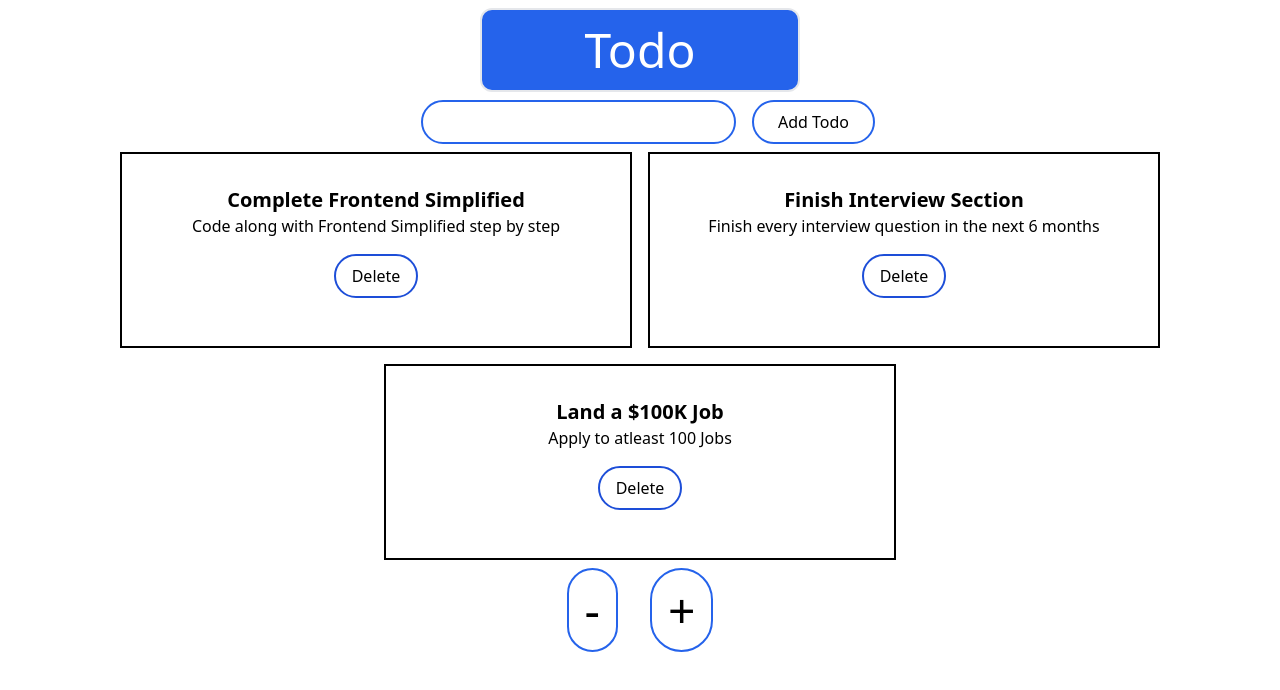
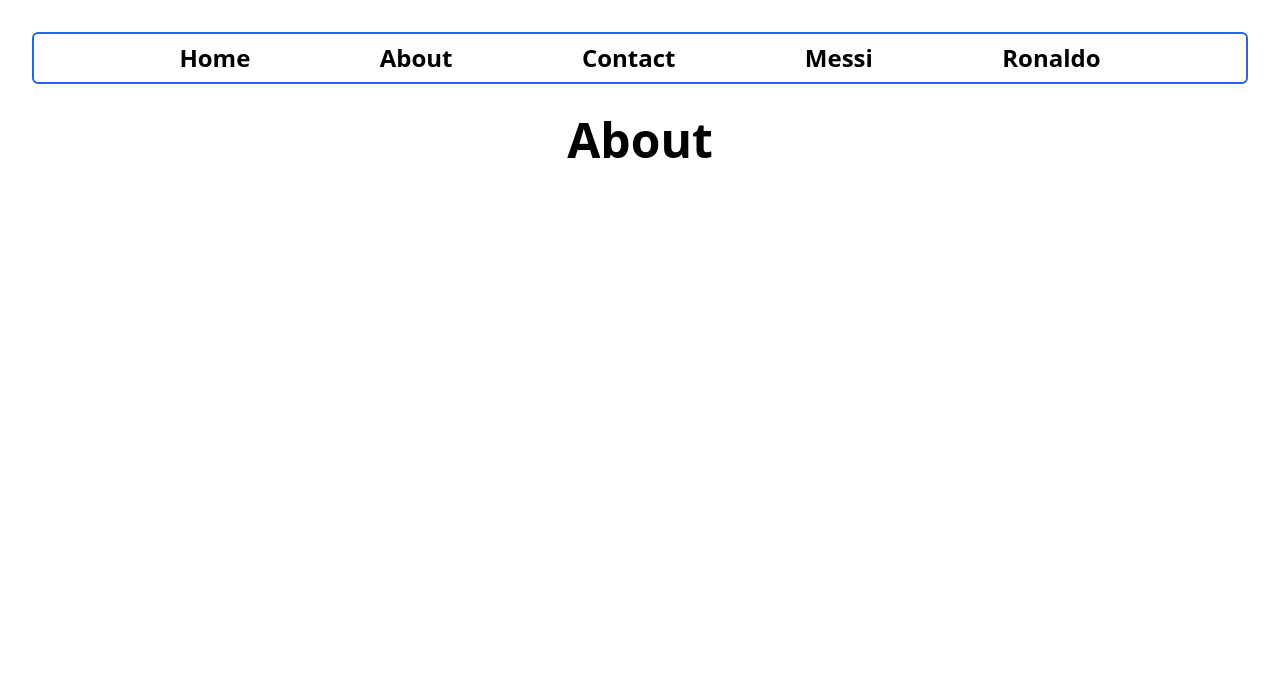
Before and after one commit to subratamondal1/javascript-react, a React (Create React App) app in the folder react-crash-course/: page /about in a window 1280 px wide. Shown: the top 690 px of the page. Built offline with nearby package versions, Linux system fonts and the light colour scheme.

Commit message:
Add Loading State

```diff
--- a/react-crash-course/package.json
+++ b/react-crash-course/package.json
@@ -8,6 +8,7 @@
     "@testing-library/user-event": "^13.5.0",
     "react": "^18.2.0",
     "react-dom": "^18.2.0",
+    "react-router-dom": "^6.22.1",
     "react-scripts": "5.0.1",
     "web-vitals": "^2.1.4"
   },
--- a/react-crash-course/src/App.jsx
+++ b/react-crash-course/src/App.jsx
@@ -1,76 +1,22 @@
 import './App.css'
-import Todo from './components/Todo'
-import Title from './components/Title';
-import Modal from './components/Modal';
-import React, { useState, useEffect } from 'react';
-import Counter from './components/Counter';
-
+import { BrowserRouter as Router, Routes, Route } from 'react-router-dom'
+import Home from './pages/Home'
+import About from './pages/About'
+import Contact from './pages/Contact'
+import Nav from './components/Nav'
+import Users from './pages/Users'
 function App ()
 {
-  // in useState we provide the default value that we want to set
-  // using array destructuring we are taking the first value of useState, that is the 'state' itself
-  const [showModal, setShowModal] = useState( false )
-  function onTodoDelete ()
-  {
-    setShowModal(true)
-    console.log("onTodoDelete")
-  }
-  function onTodoDeleteCancel ()
-  {
-    setShowModal(false)
-    console.log("Cancel")
-  }
-  function onTodoDeleteConfirm ()
-  {
-    setShowModal(false)
-    console.log("Confirmed")
-  }
-
-  useEffect( () =>
-    {
-      console.log("on mount")
-    }, [showModal]
+  return (
+    <Router>
+      <Nav></Nav>
+      <Routes>
+        <Route path='/' element={<Home></Home>}></Route>
+        <Route path='/about' element={<About></About>}></Route>
+        <Route path='/contact' element={<Contact></Contact>}></Route>
+        <Route path='/users/:username' element={<Users></Users>}></Route>
+      </Routes>
+    </Router>
   )
-
-  return (
-    <div className="App">
-      <Title></Title>
-      <div>
-        <input
-          className='py-2 px-10 mx-4 border-2 border-blue-600 rounded-full' type="text"
-          onChange={ ( event ) => {
-            console.log(event.target.value)
-          }}
-        />
-        <button
-          className='px-6 py-2 border-2 border-blue-600 rounded-full'
-          onClick={()=>setShowModal(true)}
-        >Add Todo</button>
-      </div>
-      <div className='box-border flex flex-wrap justify-center items-center'>
-        <Todo
-          onTodoDelete={ onTodoDelete }
-          title="Complete Frontend Simplified"
-          paragraph="Code along with Frontend Simplified step by step"
-        ></Todo>
-        <Todo
-          onTodoDelete = {onTodoDelete}
-          title="Finish Interview Section"
-          paragraph="Finish every interview question in the next 6 months"
-        ></Todo>
-        <Todo
-          onTodoDelete = {onTodoDelete}
-          title="Land a $100K Job"
-          paragraph="Apply to atleast 100 Jobs"
-        ></Todo>
-      </div>
-      { showModal && <Modal
-        onTodoDeleteCancel={ onTodoDeleteCancel }
-        onTodoDeleteConfirm = { onTodoDeleteConfirm }
-        title="Are you sure about that buddy???"></Modal> }
-      <Counter count={0}></Counter>
-    </div>
-  );
 }
-
 export default App;
--- /dev/null
+++ b/react-crash-course/src/components/Nav.jsx
@@ -0,0 +1,15 @@
+import { Link } from "react-router-dom"
+function Nav ()
+{
+    return (
+    <nav className="px-4 py-2 border-2 border-blue-600 rounded-md flex justify-evenly text-2xl font-bold m-8">
+        <Link to="/">Home</Link>
+        <Link to="/about">About</Link>
+        <Link to="/contact">Contact</Link>
+        <Link to="/users/messi">Messi</Link>
+        <Link to="/users/ronaldo">Ronaldo</Link>
+      </nav>
+    )
+}
+
+export default Nav
--- /dev/null
+++ b/react-crash-course/src/pages/About.jsx
@@ -0,0 +1,8 @@
+function About ()
+{
+    return (
+        <h1 className="text-5xl font-bold text-center">About</h1>
+    )
+}
+
+export default About
--- /dev/null
+++ b/react-crash-course/src/pages/Contact.jsx
@@ -0,0 +1,8 @@
+function Contact ()
+{
+    return (
+        <h1 className="text-5xl font-bold text-center">Contact</h1>
+    )
+}
+
+export default Contact
--- /dev/null
+++ b/react-crash-course/src/pages/Home.jsx
@@ -0,0 +1,26 @@
+import React, { useEffect, useState } from "react"
+import axios from "axios"
+
+function Home ()
+{
+    const [users, setUsers] = useState([])
+    async function fetchUsers ()
+        {
+        const { data } = await axios.get( "https://jsonplaceholder.typicode.com/users" )
+        setUsers(data)
+        }
+    useEffect( () =>
+    {
+        fetchUsers()
+    }, [])
+    return (
+        <div>
+            {
+                users.length > 0 ? <h1 className="text-5xl font-bold text-center">{ users[0]?.name }</h1> :
+                    <h1>Loading...</h1>
+            }
+        </div>
+    )
+}
+
+export default Home
--- /dev/null
+++ b/react-crash-course/src/pages/Users.jsx
@@ -0,0 +1,10 @@
+import { useParams } from "react-router-dom"
+function Users ()
+{
+    const {username} = useParams()
+    return (
+        <h1 className="text-2xl text-fuchsia-600 font-bold text-center">{username}</h1>
+    )
+}
+
+export default Users
```
Also changed, not shown: 1 other file (tests, documents, lock files or other folders).
